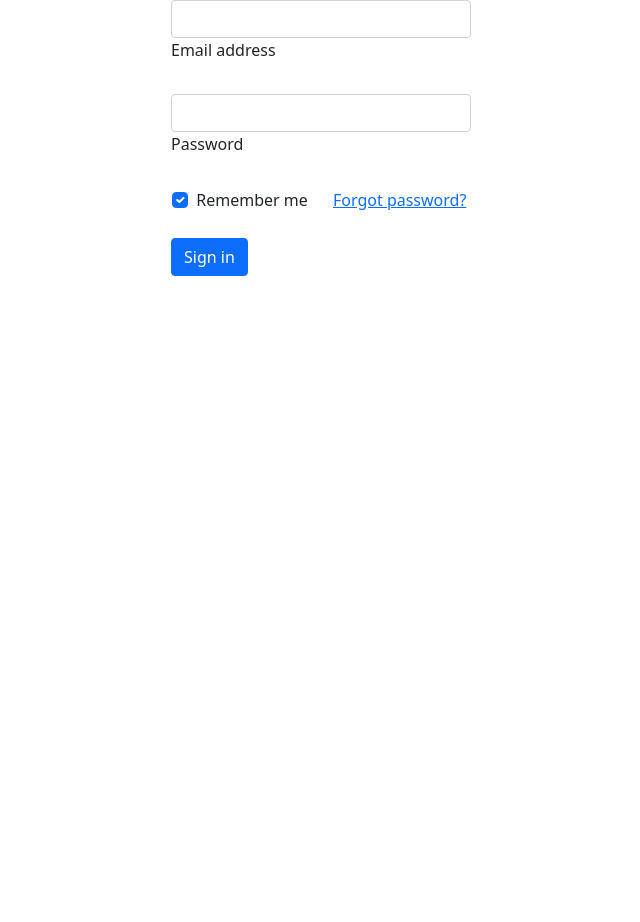
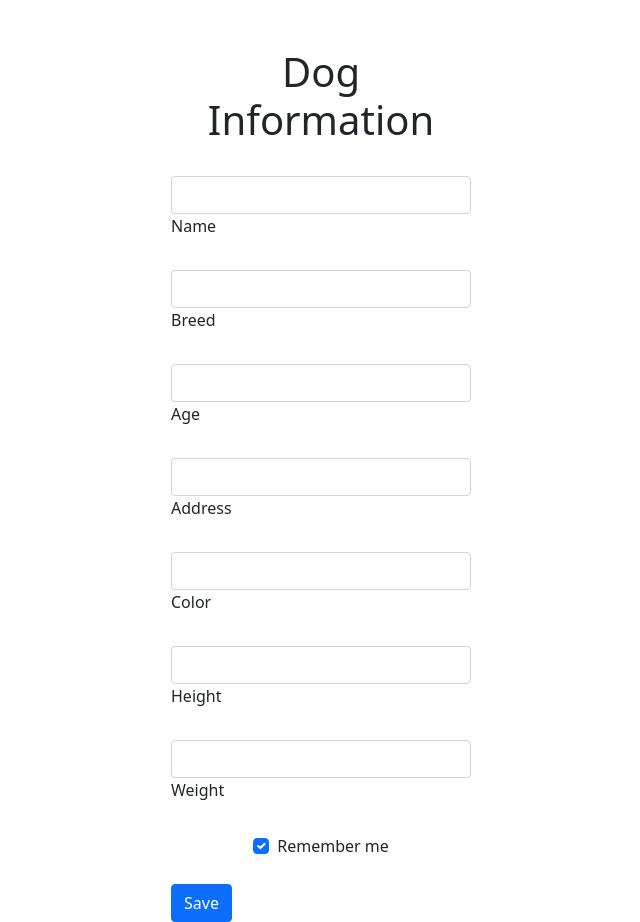
Before and after one commit to Fruitz00/AppDev, a PHP site: page / in a window 1280 px wide. Shown: the whole page, without its empty margins (319-959 px from the left). Before the commit the page ends 276 px from the top, so only its background shows below. Run offline with PHP 8.4, Linux system fonts and the light colour scheme.

Commit message:
Update_2 FA6

```diff
--- a/Formative_6/index.html
+++ /dev/null
@@ -1,54 +0,0 @@
-<!DOCTYPE html>
-<html lang="en">
-<head>
-    <meta charset="UTF-8">
-    <meta http-equiv="X-UA-Compatible" content="IE=edge">
-    <meta name="viewport" content="width=device-width, initial-scale=1.0">
-    <title>Document</title>
-    <link rel="stylesheet" href="style.css">
-
-    <link href="https://cdn.jsdelivr.net/npm/bootstrap@5.1.3/dist/css/bootstrap.min.css" rel="stylesheet" integrity="sha384-1BmE4kWBq78iYhFldvKuhfTAU6auU8tT94WrHftjDbrCEXSU1oBoqyl2QvZ6jIW3" crossorigin="anonymous">
-</head>
-<body>
-    <div class="regBox">
-        <form>
-            <!-- Email input -->
-            <div class="form-outline mb-4">
-            <input type="email" id="form1Example1" class="form-control" />
-            <label class="form-label" for="form1Example1">Email address</label>
-            </div>
-
-            <!-- Password input -->
-            <div class="form-outline mb-4">
-            <input type="password" id="form1Example2" class="form-control" />
-            <label class="form-label" for="form1Example2">Password</label>
-            </div>
-
-            <!-- 2 column grid layout for inline styling -->
-            <div class="row mb-4">
-            <div class="col d-flex justify-content-center">
-                <!-- Checkbox -->
-                <div class="form-check">
-                <input
-                    class="form-check-input"
-                    type="checkbox"
-                    value=""
-                    id="form1Example3"
-                    checked
-                />
-                <label class="form-check-label" for="form1Example3"> Remember me </label>
-                </div>
-            </div>
-
-            <div class="col">
-                <!-- Simple link -->
-                <a href="#!">Forgot password?</a>
-            </div>
-            </div>
-
-            <!-- Submit button -->
-            <button type="submit" class="btn btn-primary btn-block">Sign in</button>
-        </form>
-    </div>
-</body>
-</html>
--- /dev/null
+++ b/Formative_6/index.php
@@ -0,0 +1,96 @@
+<?php
+    if(isset($_POST['save'])){
+        $name = $_POST['name'];
+        $breed = $_POST['breed'];
+        $age = $_POST['age'];
+        $address = $_POST['address'];
+        $color = $_POST['color'];
+        $height = $_POST['height'];
+        $weight = $_POST['weight'];
+
+       echo $name;
+    }
+?>
+
+<!DOCTYPE html>
+<html lang="en">
+<head>
+    <meta charset="UTF-8">
+    <meta http-equiv="X-UA-Compatible" content="IE=edge">
+    <meta name="viewport" content="width=device-width, initial-scale=1.0">
+    <title>Document</title>
+    <link rel="stylesheet" href="style.css">
+
+    <link href="https://cdn.jsdelivr.net/npm/bootstrap@5.1.3/dist/css/bootstrap.min.css" rel="stylesheet" integrity="sha384-1BmE4kWBq78iYhFldvKuhfTAU6auU8tT94WrHftjDbrCEXSU1oBoqyl2QvZ6jIW3" crossorigin="anonymous">
+</head>
+<body>
+    <div class="regBox">
+        <br><br>
+        <h1 align = "center">Dog Information</h1>
+        <br>
+        <form>
+            <!-- Email input -->
+            <div class="form-outline mb-4">
+            <input type="text" name ="name" class="form-control">
+            <label class="form-label" for="form1Example1">Name</label>
+            </div>
+
+            <!-- Password input -->
+            <div class="form-outline mb-4">
+            <input type="text" name ="breed" class="form-control">
+            <label class="form-label" for="form1Example2">Breed</label>
+            </div>
+
+            <!-- age input -->
+            <div class="form-outline mb-4">
+            <input type="number" name ="age" class="form-control" min = "0" max = "90">
+            <label class="form-label" for="form1Example2">Age</label>
+            </div>
+
+            <!-- address input -->
+            <div class="form-outline mb-4">
+            <input type="text" name ="address" class="form-control" >
+            <label class="form-label" for="form1Example2">Address</label>
+            </div>
+
+            <!-- color input -->
+            <div class="form-outline mb-4">
+            <input type="text" name ="color" class="form-control" >
+            <label class="form-label" for="form1Example2">Color</label>
+            </div>
+
+            <!-- height Input -->
+            <div class="form-outline mb-4">
+            <input type="number" name ="height" class="form-control" >
+            <label class="form-label" for="form1Example2">Height</label>
+            </div>
+
+            <!-- weight Input -->
+            <div class="form-outline mb-4">
+            <input type="number" name ="height" class="form-control" />
+            <label class="form-label" for="form1Example2">Weight</label>
+            </div>
+
+            <!-- 2 column grid layout for inline styling -->
+            <div class="row mb-4">
+            <div class="col d-flex justify-content-center">
+                <!-- Checkbox -->
+                <div class="form-check">
+                <input
+                    class="form-check-input"
+                    type="checkbox"
+                    value=""
+                    id="form1Example3"
+                    checked
+                />
+                <label class="form-check-label" for="form1Example3"> Remember me </label>
+                </div>
+            </div>
+            </div>
+
+            <!-- Submit button -->
+            <button type="submit" class="btn btn-primary btn-block" name = "save">Save</button>
+        </form>
+    </div>
+</body>
+</html>
--- a/Formative_6/style.css
+++ b/Formative_6/style.css
@@ -3,3 +3,7 @@
    width: 300px;
 
 }
+
+h1{
+   align-items: center;
+}
```
Also changed, not shown: Formative_6/dbcon.php (added, +11 -0 lines), Formative_6/Record.php (added).
